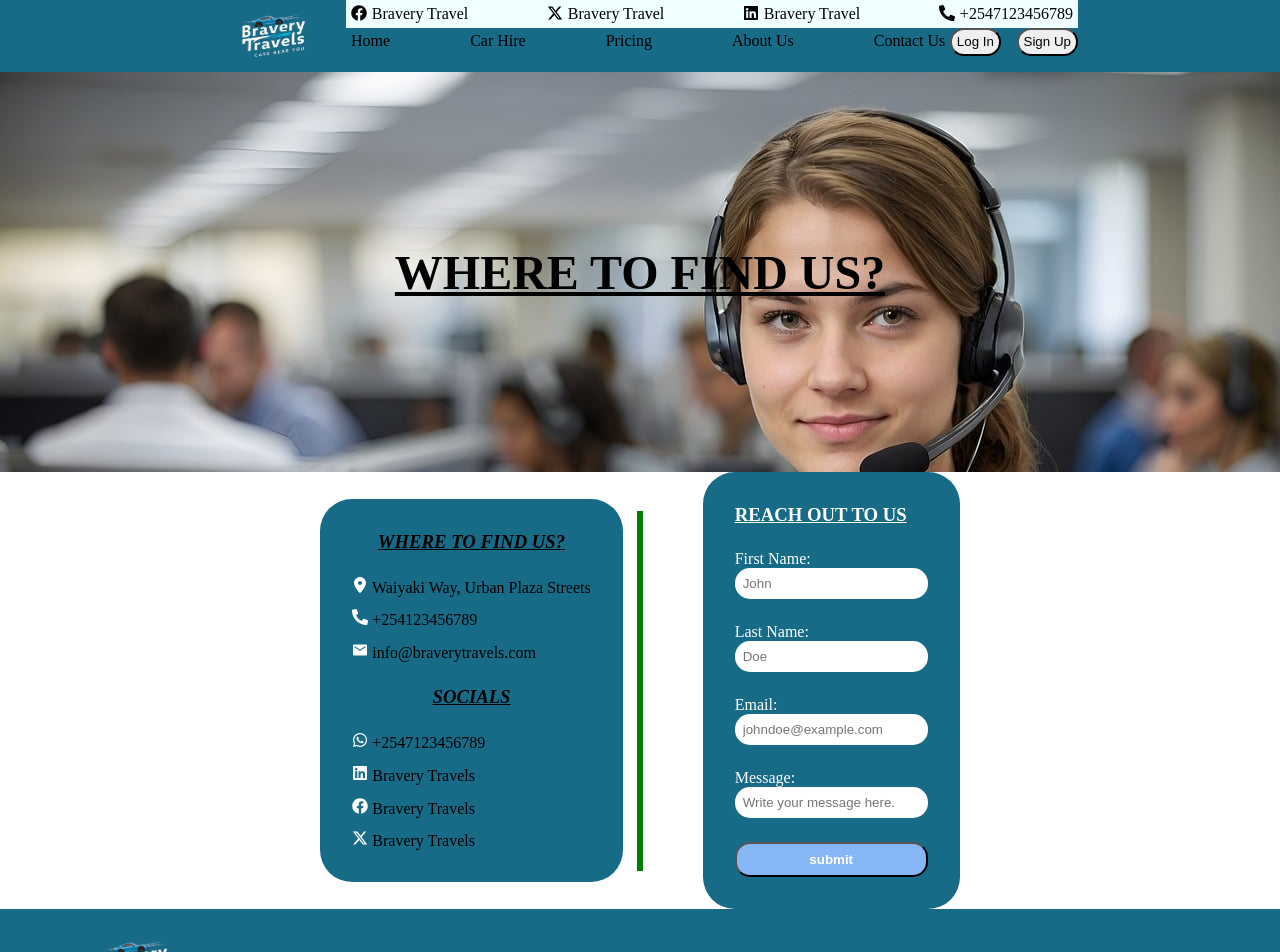
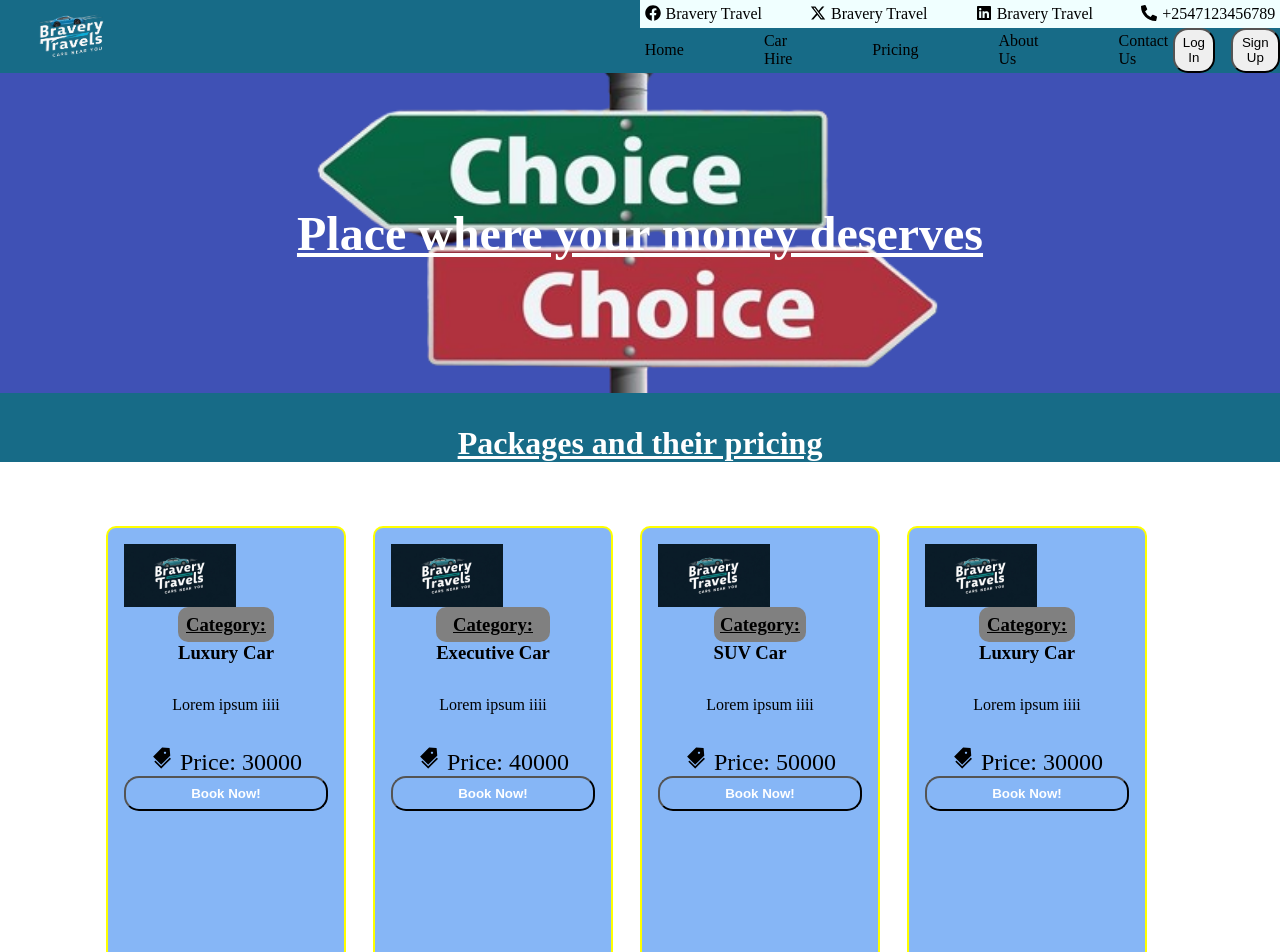
Before and after one commit to Manifest-Son/Bravery-Travels, a React (Vite) app in the folder client/bravery_travels/: page / in a window 1280 px wide. Shown: the top 952 px of the page. Built offline with nearby package versions, Linux system fonts and the light colour scheme.

Commit message:
This adds the pricing section with the different pricing packages

```diff
--- a/client/bravery_travels/src/App.jsx
+++ b/client/bravery_travels/src/App.jsx
@@ -4,13 +4,14 @@
 import Header from "./components/Header/Header";
 import Footer from "./components/Footer/Footers";
 // import About from "./pages/About/About";
-import Contact from "./pages/Contact/Contact";
+// import Contact from "./pages/Contact/Contact";
+import Price from "./pages/Pricing/Price";
 
 function App() {
   return (
     <>
       <Header />
-      <Contact />
+      <Price />
       <Footer />
     </>
   );
--- a/client/bravery_travels/src/components/Header/Header.css
+++ b/client/bravery_travels/src/components/Header/Header.css
@@ -16,7 +16,6 @@
 .bottom_container {
   display: flex;
   justify-content: space-around;
-  flex-flow: 8;
 }
 .header_nav_links {
   padding: 0.3rem;
@@ -38,8 +37,11 @@
 }
 .header_wrapper {
   background-color: #176b87;
-  display: flex;
-  justify-content: center;
+  display: grid;
+  grid-template-columns: repeat(2, 1fr);
+}
+.header_right {
+  width: 100%;
 }
 .header_logo {
   height: 4.5rem;
--- a/client/bravery_travels/src/components/Header/Header.jsx
+++ b/client/bravery_travels/src/components/Header/Header.jsx
@@ -60,13 +60,13 @@
 function Header() {
   return (
     <>
-      <div className="header_wrapper">
+      <section className="header_wrapper">
         <img src={logo} alt="Company Logo" className="header_logo" />
         <div className="header_right">
           <TopHeader />
           <BottomHeader />
         </div>
-      </div>
+      </section>
     </>
   );
 }
--- a/client/bravery_travels/src/pages/Contact/Contact.css
+++ b/client/bravery_travels/src/pages/Contact/Contact.css
@@ -5,6 +5,7 @@
   display: grid;
   gap: 1.5rem;
   place-content: center;
+  width: 80%;
 }
 .contact_head {
   text-transform: uppercase;
@@ -29,6 +30,7 @@
   display: grid;
   padding: 2rem;
   gap: 1.5rem;
+  width: 80%;
 }
 .cont_form_head {
   text-transform: uppercase;
@@ -78,8 +80,13 @@
   background-size: cover;
   background-repeat: no-repeat;
   height: 50vh;
+  width: 100%;
   place-content: center;
   text-align: center;
   text-transform: uppercase;
   font-size: 3rem;
 }
+iframe {
+  height: 50vh;
+  width: 100%;
+}
--- a/client/bravery_travels/src/pages/Contact/Contact.jsx
+++ b/client/bravery_travels/src/pages/Contact/Contact.jsx
@@ -40,8 +40,8 @@
 
 function ReachOut() {
   return (
-    <section>
-      <form className="form_wrapper">
+    <section className="form_wrapper">
+      <form>
         <h1 className="cont_form_head">Reach out to us</h1>
         <div className="form_join">
           <label htmlFor="fname" className="cont_form_lbl">
@@ -106,6 +106,10 @@
         <div className="vl"></div>
         <ReachOut />
       </div>
+      <iframe
+        src="https://www.google.com/maps/embed?pb=!1m18!1m12!1m3!1d3988.868963124735!2d36.820089800000005!3d-1.2499265999999984!2m3!1f0!2f0!3f0!3m2!1i1024!2i768!4f13.1!3m3!1m2!1s0x182f16ef7ff9f5ef%3A0x25e656f02e241de1!2sMuthaiga%20Travel!5e0!3m2!1sen!2ske!4v1720198740486!5m2!1sen!2ske"
+        allowfullscreen=""
+      ></iframe>
     </section>
   );
 }
--- /dev/null
+++ b/client/bravery_travels/src/pages/Pricing/Price.jsx
@@ -0,0 +1,58 @@
+import Pricing from "./Pricing";
+import logo2 from "../../assets/logo2.jpeg";
+
+function PricingHeader() {
+  return (
+    <section>
+      <h1 className="pricing_header">Place where your money deserves</h1>
+      <h1 className="pricing_title">Packages and their pricing</h1>
+    </section>
+  );
+}
+
+function Price() {
+  const packages = [
+    {
+      img: logo2,
+      category: "Luxury Car",
+      description: "Lorem ipsum iiii",
+      price: 30000,
+    },
+    {
+      img: logo2,
+      category: "Executive Car",
+      description: "Lorem ipsum iiii",
+      price: 40000,
+    },
+    {
+      img: logo2,
+      category: "SUV Car",
+      description: "Lorem ipsum iiii",
+      price: 50000,
+    },
+    {
+      img: logo2,
+      category: "Luxury Car",
+      description: "Lorem ipsum iiii",
+      price: 30000,
+    },
+  ];
+  return (
+    <>
+      <PricingHeader />
+      <section className="pricing_section">
+        {packages.map((currentPackage, i) => (
+          <Pricing
+            key={i}
+            img={currentPackage.img}
+            category={currentPackage.category}
+            description={currentPackage.description}
+            price={currentPackage.price}
+          />
+        ))}
+      </section>
+    </>
+  );
+}
+
+export default Price;
--- a/client/bravery_travels/src/pages/Pricing/Pricing.css
+++ b/client/bravery_travels/src/pages/Pricing/Pricing.css
@@ -0,0 +1,86 @@
+.pricing_header {
+  min-height: 40vh;
+  height: auto;
+  background-image: url(../../assets/header-pricing.png);
+  /* linear-gradient(rgba(), rgba(0,0,0,.7)), */
+  background-size: cover;
+  background-repeat: no-repeat;
+  background-position: center;
+  place-content: center;
+  text-align: center;
+  font-size: 3rem;
+  color: white;
+}
+.pricing_section {
+  max-width: 1100px;
+  margin: 3rem auto;
+  display: grid;
+  grid-template-columns: repeat(4, 1fr);
+  row-gap: 5rem;
+  justify-items: center;
+  padding: 1rem;
+}
+.pricing_title {
+  padding-top: 2rem;
+  text-align: center;
+  align-items: center;
+  background-color: #176b87;
+  color: #fff;
+  font-size: 2rem;
+}
+.pricing_package {
+  /* border: 2px solid green; */
+}
+.package_container {
+  height: 60vh;
+  width: 15rem;
+  background-color: #86b6f6;
+  padding: 1rem;
+  border-radius: 10px;
+  border: 2px solid yellow;
+}
+.package_container img {
+  --size: 7rem;
+  max-height: var(--size);
+  max-width: var(--size);
+}
+.pricing_body {
+  display: flex;
+  flex-direction: column;
+  justify-content: space-between;
+  gap: 2rem;
+  align-items: center;
+}
+.pricing_package {
+  display: grid;
+  grid-template-columns: repeat(4, 1fr);
+}
+.package_container {
+  display: flex;
+  flex-direction: column;
+}
+.pricing_category {
+  background-color: grey;
+  padding: 0.4rem;
+  border-radius: 10px;
+  text-align: center;
+}
+.pricing_type {
+  text-decoration: none;
+}
+.pricing_price {
+  font-size: 1.5rem;
+}
+.pricing_btn {
+  padding: 0.5rem;
+  border-radius: 15px;
+  font-weight: 700;
+  background-color: #86b6f6;
+  color: #fff;
+  cursor: pointer;
+}
+.pricing_btn:hover {
+  font-weight: 700;
+  background-color: #fff;
+  color: #86b6f6;
+}
--- a/client/bravery_travels/src/pages/Pricing/Pricing.jsx
+++ b/client/bravery_travels/src/pages/Pricing/Pricing.jsx
@@ -0,0 +1,29 @@
+import { AiFillTags } from "react-icons/ai";
+// import logo2 from '../../assets/logo2.jpeg'
+import "./Pricing.css";
+
+// eslint-disable-next-line react/prop-types
+function Pricing({ img, category, description, price }) {
+  return (
+    <section className="pricing_container">
+      <div className="pricing_package">
+        <div className="package_container">
+          <img src={img} alt="car category" />
+          <div className="pricing_body">
+            <div>
+              <h1 className="pricing_category">Category:</h1>
+              <h1 className="pricing_type">{category}</h1>
+            </div>
+            <p className="description">{description}</p>
+            <p className="pricing_price">
+              <AiFillTags /> Price: {price}
+            </p>
+          </div>
+          <button className="pricing_btn">Book Now!</button>
+        </div>
+      </div>
+    </section>
+  );
+}
+
+export default Pricing;
```
Also changed, not shown: client/bravery_travels/src/pages/Pricing/working.txt (added).
